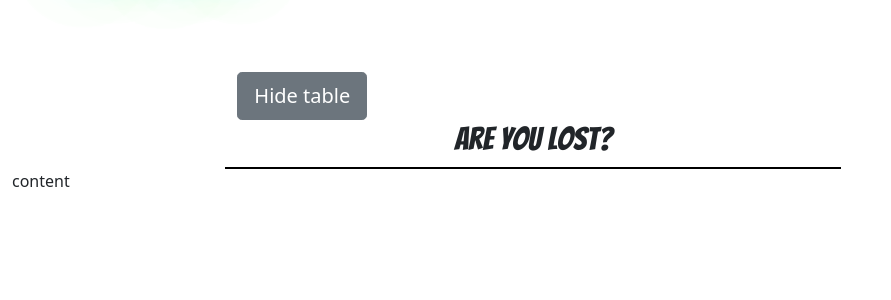
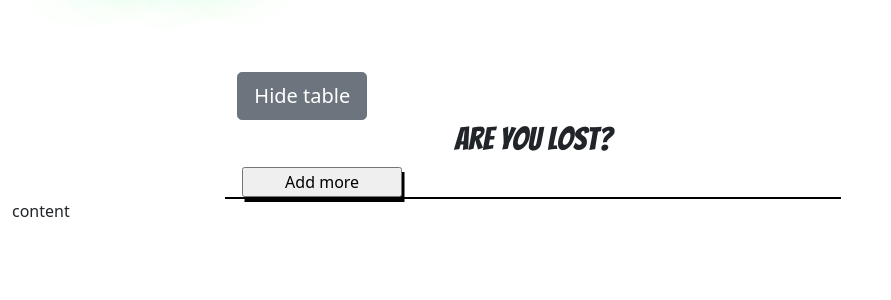
Before and after one commit to dmnth/flask_app, a Flask app: page / in a window 1280 px wide. Shown: the part 75-375 px from the top of the page, without its empty margins (0-891 px from the left). Run offline with Flask 2, Linux system fonts and the light colour scheme; data that the repository does not hold is empty; some libraries are stand-ins or nearby versions.

Commit message:
added button

```diff
--- a/app/templates/index.html
+++ b/app/templates/index.html
@@ -14,6 +14,7 @@
                             <h2 class='crud-header'>Observe the not done: </h2>
                             {% else %}
                             <h2 class='crud-header'> Are you lost? </h2>
+                            <input type='button' name='add_button' id='add-more' value='Add more'>
                             {% endif %}
                         </div>
                         <div class='delimeter-line'>
```
